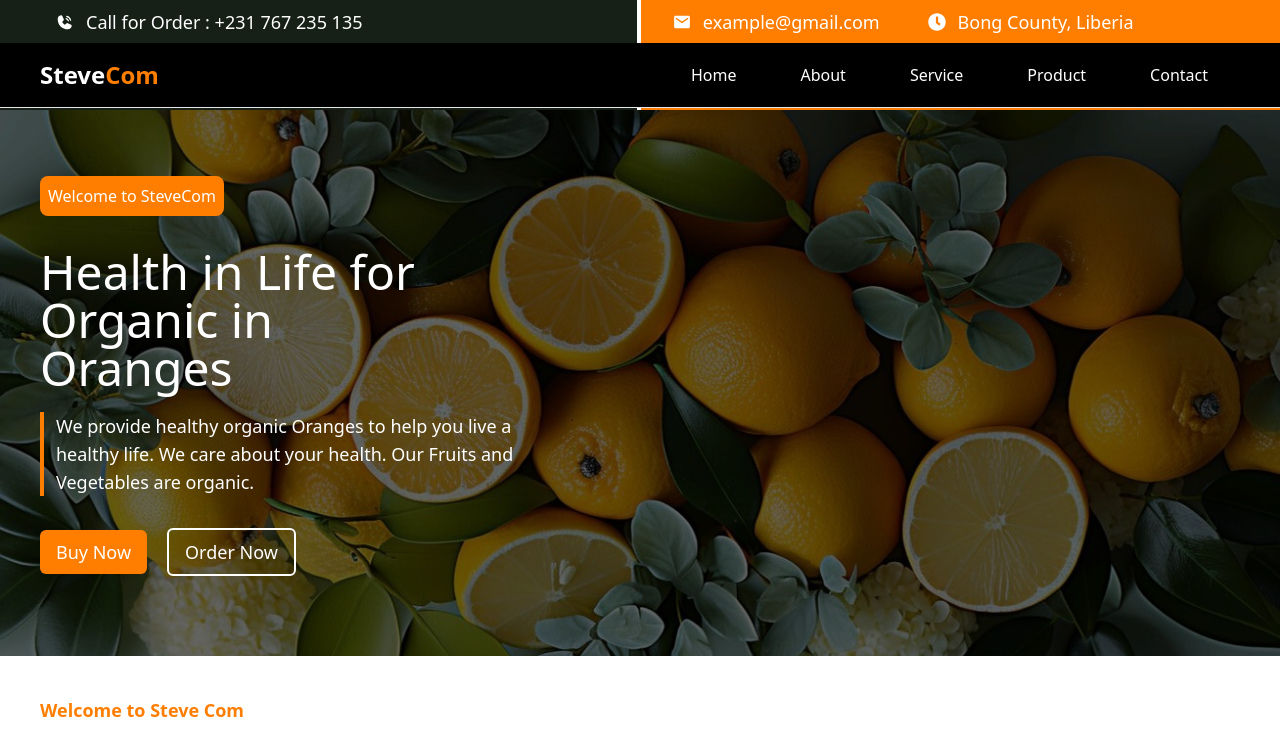
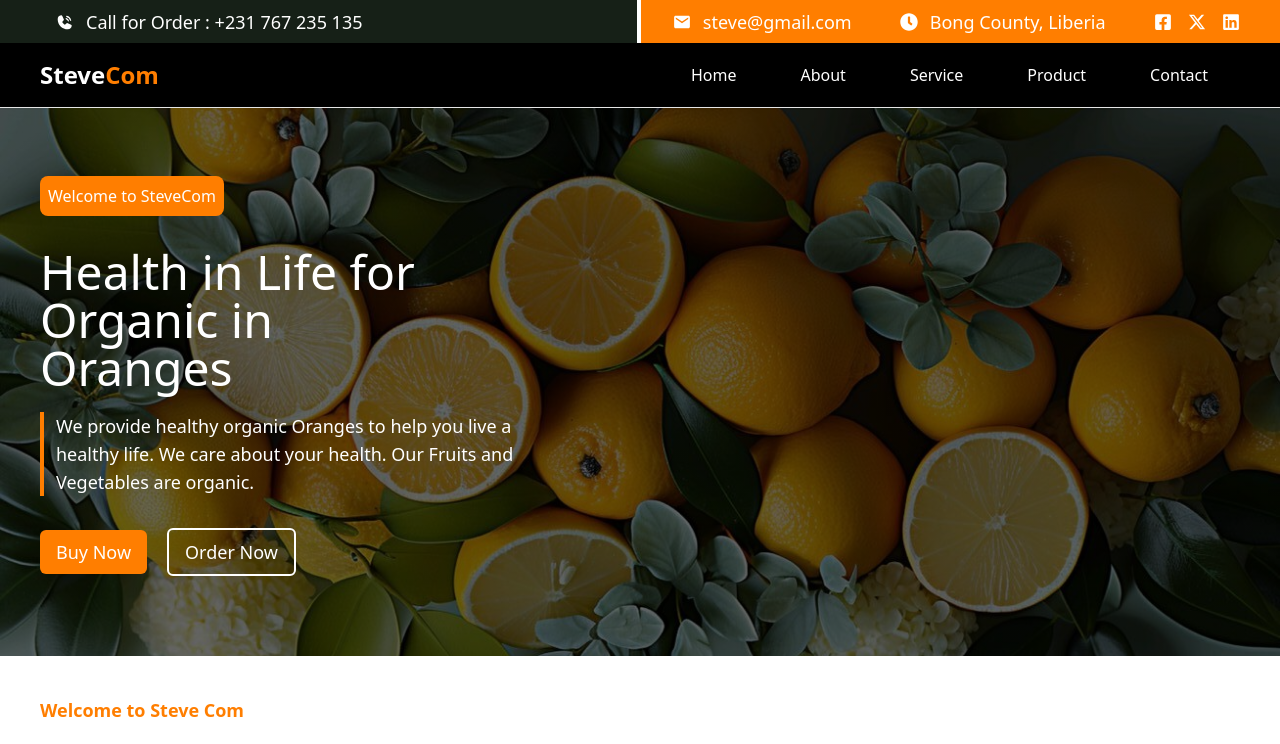
Before and after one commit to mulbahoplanojames/SteveCom, a React (Vite) app: page / in a window 1280 px wide. Shown: the top 744 px of the page. Built offline with nearby package versions, Linux system fonts and the light colour scheme.

Commit message:
Working on the Fruits Display Component

```diff
--- a/src/Layouts/Nav_Header/NavHeader.jsx
+++ b/src/Layouts/Nav_Header/NavHeader.jsx
@@ -16,7 +16,7 @@ const NavHeader = () => {
         <div className="bg-primary w-full flex items-center md:gap-12 gap-y-2 gap-x-8 md:px-8 px-4 py-2 flex-wrap md:border-l-4 border-white">
           <p className="flex items-center gap-3">
             <IoMdMail />
-            <span>example@gmail.com</span>
+            <span>steve@gmail.com</span>
           </p>
           <p className="flex items-center gap-3">
             <FaClock /> <span>Bong County, Liberia</span>
```
